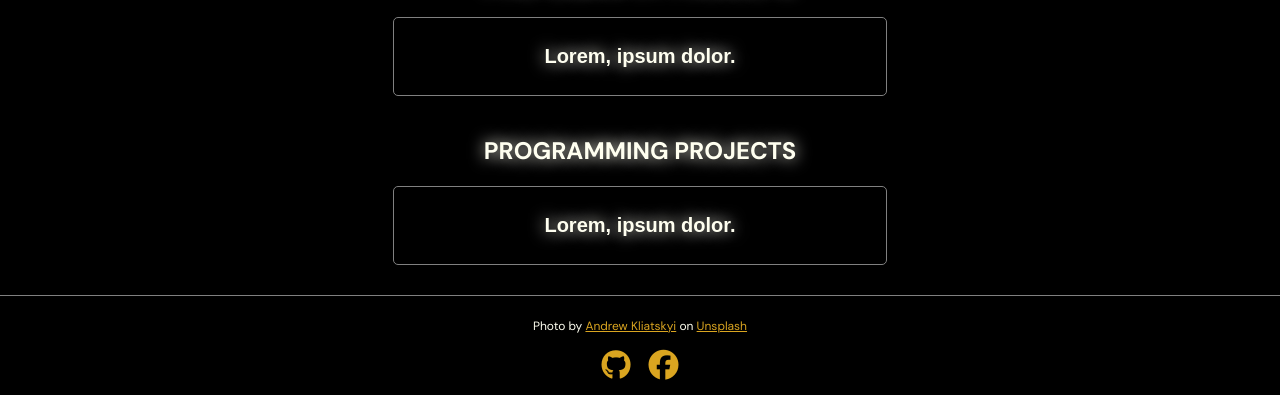
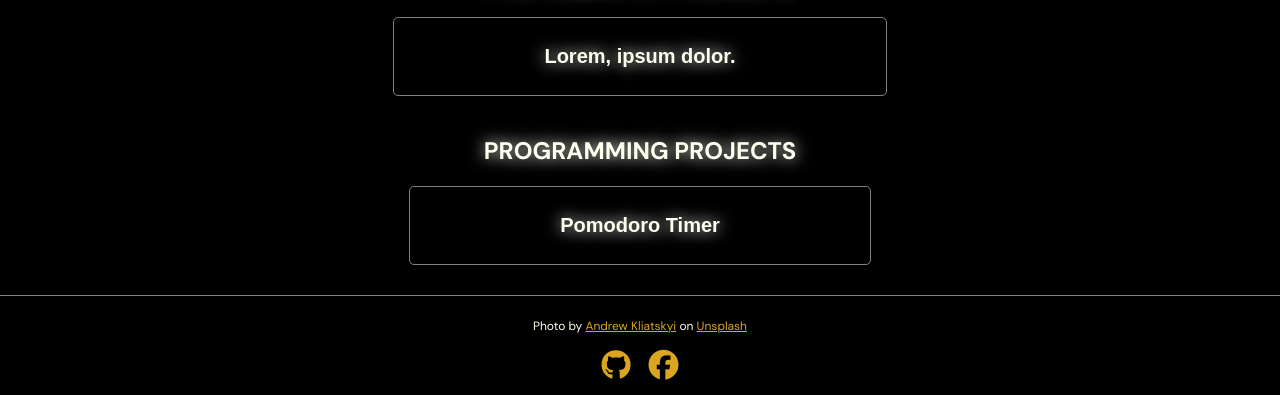
Before and after one commit to demuriffic/demuriffic.github.io, a plain HTML site: page index.html in a window 1280 px wide. Shown: the part 838-1233 px from the top of the page. Drawn offline with Linux system fonts and the light colour scheme.

Commit message:
You can now access my simple Pomodoro Timer project!

```diff
--- a/index.html
+++ b/index.html
@@ -37,8 +37,8 @@
     <h2 class="header">PROGRAMMING PROJECTS</h2>
 </div>
 <div id="stuff2">
-    <button class="project" onclick="location.href='https://google.com';">
-    <h2 class="header">Lorem, ipsum dolor.</h2>
+    <button class="project" onclick="location.href='https://demuriffic.github.io/pomodoroTimer/main';">
+    <h2 class="header">Pomodoro Timer</h2>
     </button>
 </div>
 <footer>
```
